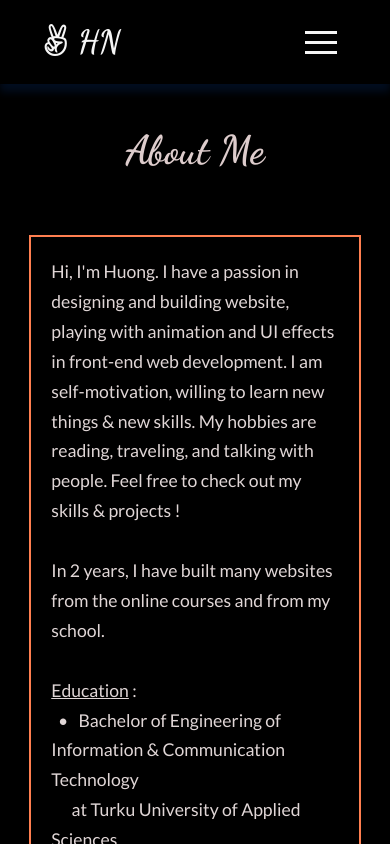
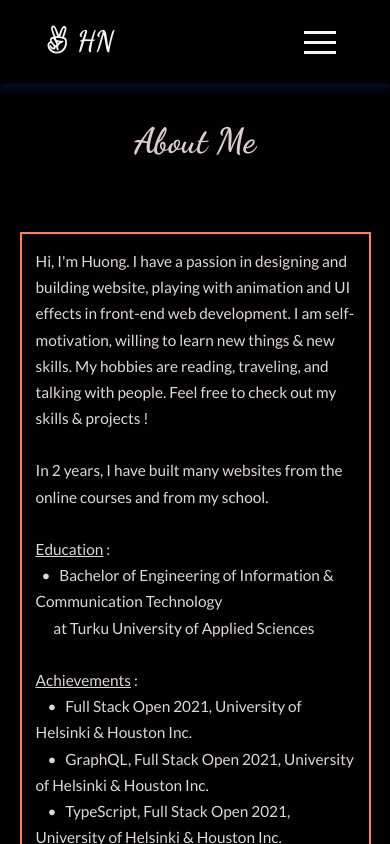
Before and after one commit to huongnguyen1709/my-porfolio-react, a React (Create React App) app: page /about in a window 390 px wide. Shown: the top 844 px of the page. Built offline with nearby package versions, Linux system fonts and the light colour scheme.

Commit message:
modify responsive according to mobile

```diff
--- a/src/sass/base/_base.scss
+++ b/src/sass/base/_base.scss
@@ -36,6 +36,10 @@
   @media only screen and (max-width: $bp-medium) {
     font-size: 50%; /* 1rem = 8px */
   }
+
+  @media only screen and (max-width: $bp-medium) {
+    font-size: 43.75%; /* 1rem = 7px */
+  }
 }
 
 body {
--- a/src/sass/layout/_layout.scss
+++ b/src/sass/layout/_layout.scss
@@ -33,7 +33,7 @@
   }
 
   @media only screen and (max-width: $bp-small) {
-    grid-template-rows: 15vh 120rem 65vh;
+    grid-template-rows: 15vh 115rem 70vh;
   }
 }
 
--- a/src/sass/sections/_about.scss
+++ b/src/sass/sections/_about.scss
@@ -30,7 +30,8 @@
   }
 
   @media only screen and (max-width: $bp-small) {
-    padding: 2.5rem;
+    width: 90%;
+    padding: 2rem;
   }
 }
 
--- a/src/sass/sections/_home.scss
+++ b/src/sass/sections/_home.scss
@@ -12,7 +12,7 @@
   }
 
   @media only screen and (max-width: $bp-small) {
-    font-size: 3rem;
+    // font-size: 3rem;
     margin: 0 auto auto auto;
     text-align: center;
   }
@@ -67,7 +67,7 @@
   }
 
   @media only screen and (max-width: $bp-small) {
-    font-size: 4rem;
+    // font-size: 4rem;
   }
 }
 
```
